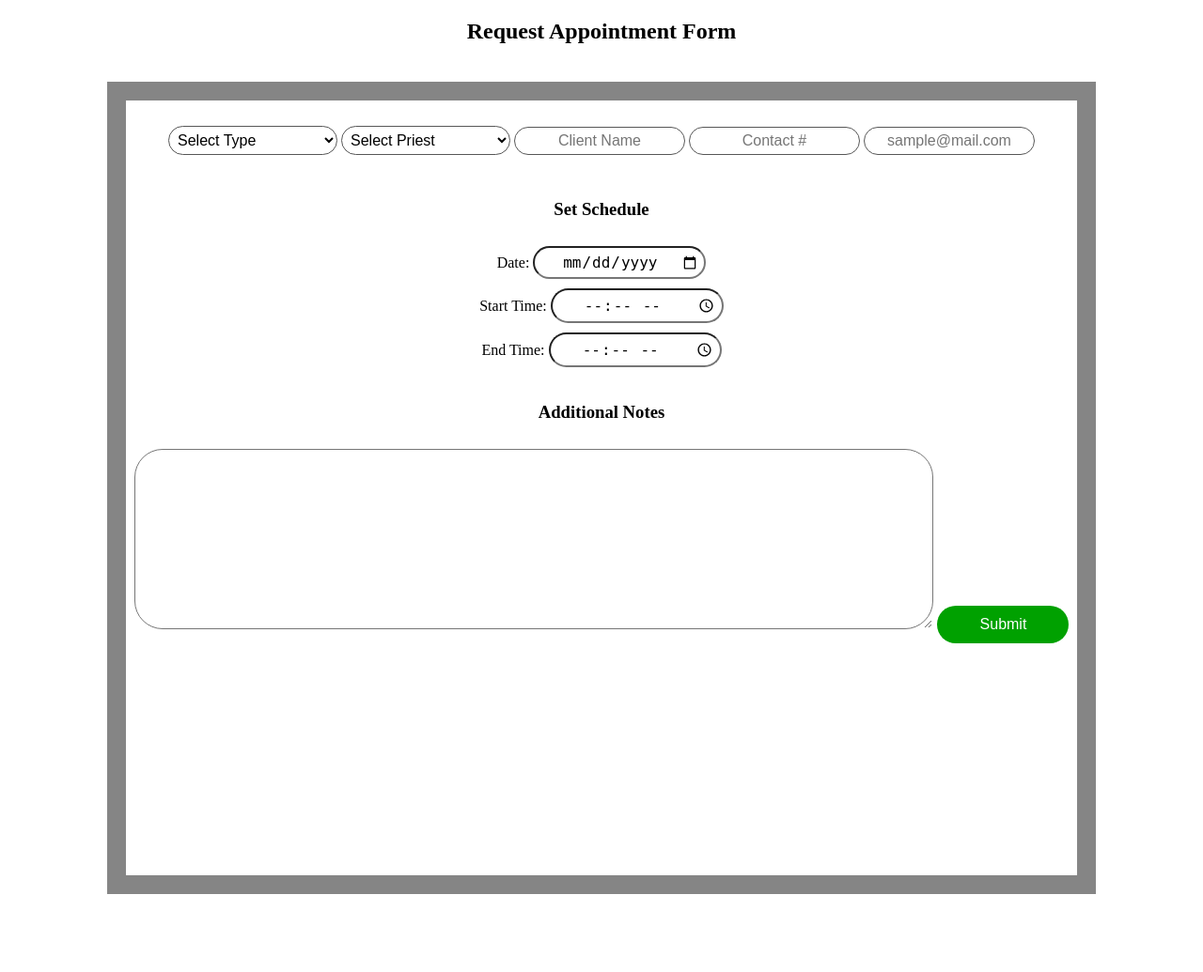
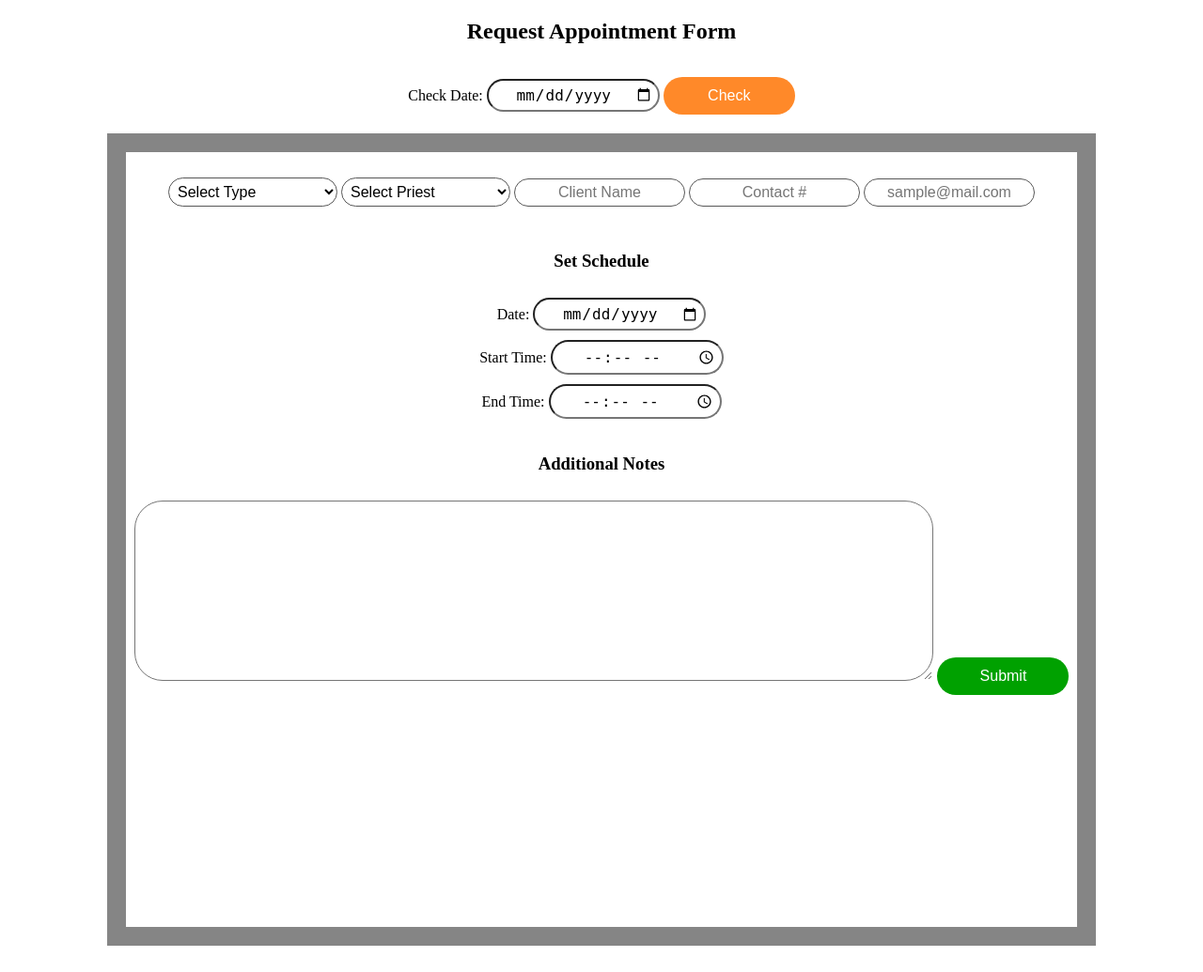
Before and after one commit to MeidenWeiss/misa-app, a PHP site: page /req_appt.php in a window 1280 px wide. Shown: the whole page at 94% size. Before the commit the page ends 952 px from the top, so only its background shows below. Run offline with PHP 8.4, Linux system fonts and the light colour scheme.

Commit message:
Add files via upload

```diff
--- a/adj_post.php
+++ b/adj_post.php
@@ -32,7 +32,7 @@
         foreach ($view_post as $item) {
         ?>
         <div id="form_header">
-            <button class="trashBTN" type="button" onclick="confirmDEL()"><i class='bx bx-trash trash-icon'></i></button>
+
         </div>
         <div id="form_content">
             <form id="modify" method="POST" action="process.php?action=modify-post">
--- a/class.schedules.php
+++ b/class.schedules.php
@@ -77,4 +77,30 @@
 		$result = mysqli_query($this->db,$sql);
 		return;
 	}
+
+	public function checkSchedDate($date){ // Search client name
+		$sql ="SELECT * FROM tbl_schedules WHERE startDate = '$date'";
+		$query = mysqli_query($this->db,$sql);
+		while($row = mysqli_fetch_assoc($query)){
+			$result[] = $row;
+		}
+		if(!empty($result)){
+			return $result;
+		}else{
+			return null;
+		}
+	}
+
+	public function checkApptDate($date){ // Search client name
+		$sql ="SELECT * FROM tbl_appointments WHERE startDate = '$date'";
+		$query = mysqli_query($this->db,$sql);
+		while($row = mysqli_fetch_assoc($query)){
+			$result[] = $row;
+		}
+		if(!empty($result)){
+			return $result;
+		}else{
+			return null;
+		}
+	}
 }
--- a/config.php
+++ b/config.php
@@ -1,16 +1,16 @@
 <?php
 // XAMPP
-//date_default_timezone_set("Asia/Manila");
-//define('DB_SERVER','localhost');
-//define('DB_USERNAME','root');
-//define('DB_PASSWORD','');
-//define('DB_DATABASE','db_misa');
+date_default_timezone_set("Asia/Manila");
+define('DB_SERVER','localhost');
+define('DB_USERNAME','root');
+define('DB_PASSWORD','');
+define('DB_DATABASE','db_misa');
 
 // Heroku App
-date_default_timezone_set("Asia/Manila");
-define('DB_SERVER','us-cdbr-iron-east-04.cleardb.net');
-define('DB_USERNAME','bd050aca9a448d');
-define('DB_PASSWORD','ee32adac');
-define('DB_DATABASE','heroku_8c53f4d1329000a');
+//date_default_timezone_set("Asia/Manila");
+//define('DB_SERVER','us-cdbr-iron-east-04.cleardb.net');
+//define('DB_USERNAME','bd050aca9a448d');
+//define('DB_PASSWORD','ee32adac');
+//define('DB_DATABASE','heroku_8c53f4d1329000a');
 
 session_start();
--- a/req_appt.php
+++ b/req_appt.php
@@ -1,5 +1,8 @@
 <?php
 include 'config.php';
+include 'class.schedules.php';
+
+$sched = new Schedules();
 ?>
 <!DOCTYPE html>
 <html lang="en" dir="ltr">
@@ -12,10 +15,90 @@
     <link href='https://unpkg.com/boxicons@2.0.7/css/boxicons.min.css' rel='stylesheet'>
     <meta name="viewport" content="width=device-width, initial-scale=1.0">
 </head>
+
 <body>
     <h2>Request Appointment Form</h2>
+    <div class="sched_box" data-content="<?php if (isset($_POST['check'])) {
+                                                echo "INFO";
+                                            } ?>">
+        <h3>Scheduled Appointments</h3>
+        <?php
+        if(isset($_POST['check'])){
+            $date = $_POST['checkDate'];
+            $result1 = $sched->checkApptDate($date);
+            $result2 = $sched->checkSchedDate($date);
+        ?>
+        <table class="minimalistBlack">
+            <thead>
+                <tr>
+                    <td>Date</td>
+                    <td>Time</td>
+                </tr>
+            </thead>
+            <tbody>
+                <?php
+                if ($result1 != null) {
+                    foreach ($result1 as $item) {
+                        $st =  date_create($item['startTime']);
+                        $et =  date_create($item['endTime']);
+                        $startTime = date_format($st, "h:i A");
+                        $endTime = date_format($et, "h:i A");
+
+                        $sd = date_create($item['startDate']);
+                        $ed = date_create($item['endDate']);
+                        $startDate = date_format($sd, "M j, Y");
+                        $endDate = date_format($ed, "M j, Y");
+                ?>
+                        <tr>
+                            <td><?php echo $startDate . " - " . $endDate; ?></td>
+                            <td><?php echo $startTime . " - " . $endTime; ?></td>
+                        </tr>
+                <?php
+                    }
+                }
+                ?>
+            </tbody>
+        </table>
+        <h3>Scheduled Events</h3>
+        <table class="minimalistBlack">
+            <thead>
+                <tr>
+                    <td>Date</td>
+                    <td>Time</td>
+                </tr>
+            </thead>
+            <tbody>
+                <?php
+                if ($result2 != null) {
+                    foreach ($result2 as $item) {
+                        $st =  date_create($item['startTime']);
+                        $et =  date_create($item['endTime']);
+                        $startTime = date_format($st, "h:i A");
+                        $endTime = date_format($et, "h:i A");
+
+                        $sd = date_create($item['startDate']);
+                        $ed = date_create($item['endDate']);
+                        $startDate = date_format($sd, "M j, Y");
+                        $endDate = date_format($ed, "M j, Y");
+                ?>
+                        <tr>
+                            <td><?php echo $startDate . " - " . $endDate; ?></td>
+                            <td><?php echo $startTime . " - " . $endTime; ?></td>
+                        </tr>
+                <?php
+                    }
+                }
+            }
+                ?>
+            </tbody>
+        </table>
+    </div>
+    <form method="POST" action="req_appt.php">
+        Check Date: <input class="input_time" type="date" name="checkDate">
+        <button class="searchBTN" type="submit" name="check" value="Check">Check</button>
+    </form>
     <div class="form_container">
-        <div class="form"><br/>
+        <div class="form"><br />
             <form id="create" method="POST" action="process.php?action=new-req">
                 <select form="create" name="req_type" id="filter_type-dropdown">
                     <option value="">Select Type</option>
@@ -38,11 +121,11 @@
                 </select>
                 <input class="input_text" type="text" name="client_name" placeholder="Client Name" required>
                 <input class="input_text" type="text" name="contact" placeholder="Contact #" required>
-            <input class="input_text" type="text" name="email" placeholder="sample@mail.com"><br/><br/>
+                <input class="input_text" type="text" name="email" placeholder="sample@mail.com"><br /><br />
                 <h3>Set Schedule</h3>
-            Date: <input class="input_time" type="date" name="Date"><br/>
-            Start Time: <input class="input_time" type="time" name="startTime"><br/>
-            End Time: <input class="input_time" type="time" name="endTime"><br/><br/>
+                Date: <input class="input_time" type="date" name="Date"><br />
+                Start Time: <input class="input_time" type="time" name="startTime"><br />
+                End Time: <input class="input_time" type="time" name="endTime"><br /><br />
                 <h3>Additional Notes</h3>
                 <textarea form="create" name="note" class="text-form"></textarea>
                 <button class="approveBTN" type="submit" name="submit" value="Process">Submit</button>
@@ -50,4 +133,5 @@
         </div>
     </div>
 </body>
+
 </html>
--- a/requests.php
+++ b/requests.php
@@ -183,6 +183,7 @@
             <b>Time: </b> <input class="chk_time" type="time" name="startTime"> - <input class="chk_time" type="time" name="endTime">
             <button class="chk_btn" type="submit" name="check" value="Check">Check</button>
         </form>
+        <div class="alertBox" data-content="<?php if(isset($_GET['message']) || isset($_POST['check'])){echo "message_set";}?>">
         <?php
         if(isset($_POST['check'])){
             $startDate = $_POST['startDate'];
@@ -198,6 +199,7 @@
             echo $message = $_GET['message'];
         }
         ?>
+        </div>
         <!-- VIEW ALL LISTING -->
         <div class="listing">
             <?php
--- a/view_appt.php
+++ b/view_appt.php
@@ -151,6 +151,7 @@
             <b class="title-left clear_both">Time: </b> <input class="text-left chk_time" type="time" name="startTime"><input class="text-left chk_time" type="time" name="endTime">
             <button class="text-left chk_btn" type="submit" name="check" value="Check">Check</button>
         </form><br/><br/><br/>
+        <div class="alertBox" data-content="<?php if(isset($_GET['message']) || isset($_POST['check'])){echo "message_set";}?>">
         <?php
         if(isset($_POST['check'])){
             $startDate = $_POST['startDate'];
@@ -166,6 +167,7 @@
             echo $message = $_GET['message'];
         }
         ?>
+        </div>
         <?php
         $view_appt = $appts->get_appt($id);
 
```
Also changed, not shown: adj_request.php (+6 -1 lines), css/appt_styles.css (+13 -0 lines), css/public_styles.css (+40 -0 lines), css/requests_styles.css (+13 -0 lines), css/schedules_styles.css (+13 -0 lines), new-sched.php (+7 -5 lines). Lines whose indentation alone changed are shown as unchanged.
